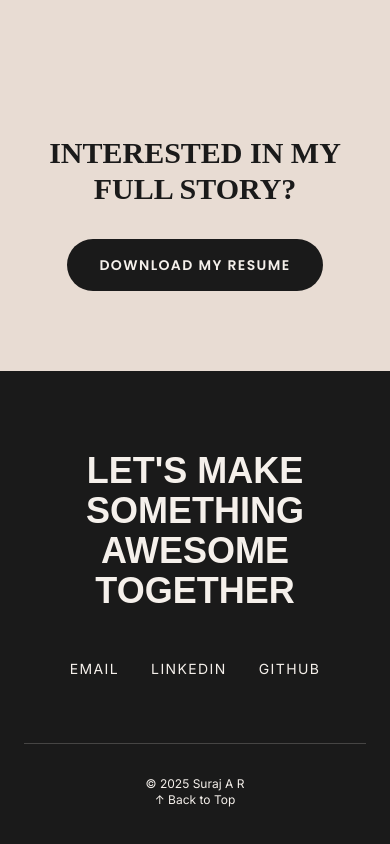
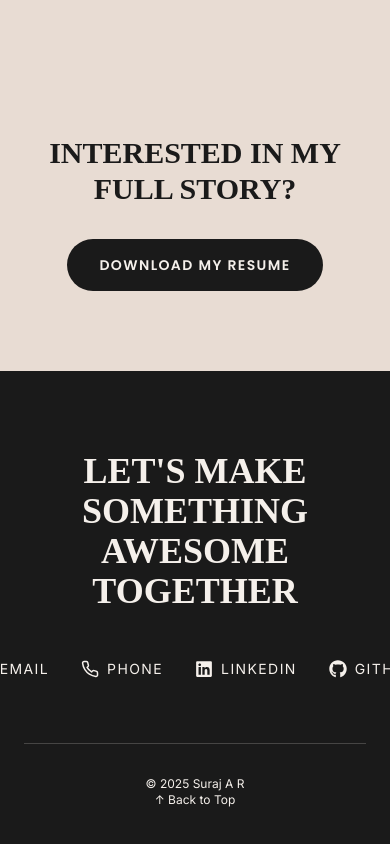
Before and after one commit to surajar36/my-portfolio, a React (Vite) app: page / in a window 390 px wide. Shown: the part 5647-6491 px from the top of the page. Built offline with nearby package versions, Linux system fonts and the light colour scheme; a web font is replaced by a local one.

Commit message:
Footer changes Phone + icons for email, github & linkdin

```diff
--- a/src/components/Footer.jsx
+++ b/src/components/Footer.jsx
@@ -1,20 +1,62 @@
 import React from 'react';
 import { portfolioData } from '../data/portfolioData';
+import { FiMail, FiPhone } from "react-icons/fi";   // Email and Phone icons
+import { FaGithub, FaLinkedin } from "react-icons/fa";  // GitHub + LinkedIn icons
 
 const Footer = () => {
     const { contact, name } = portfolioData;
+
     return (
         <footer id="contact" className="bg-[#1A1A1A] text-[#F5F0EB]">
             <div className="container mx-auto px-6 py-20 md:py-32 text-center">
-                <h2 className="text-4xl md:text-6xl lg:text-7xl font-bold font-clash mb-12">Let's Make Something Awesome Together</h2>
+                {/* Title */}
+                <h2
+                    className="text-4xl md:text-6xl lg:text-7xl font-bold font-clash mb-12"
+                    style={{ fontFamily: 'Gotham' }}
+                >
+                    Let's Make Something Awesome Together
+                </h2>
+
+                {/* Contact Links */}
                 <div className="flex justify-center space-x-8 text-sm uppercase tracking-widest mb-16">
-                    <a href={`mailto:${contact.email}`}>Email</a>
-                    <a href={contact.linkedin} target="_blank" rel="noopener noreferrer">LinkedIn</a>
-                    <a href={contact.github} target="_blank" rel="noopener noreferrer">GitHub</a>
+                    <a
+                        href={`mailto:${contact.email}`}
+                        className="flex items-center space-x-2 hover:opacity-80 transition"
+                    >
+                        <FiMail className="text-lg" />
+                        <span>Email</span>
+                    </a>
+                    <a
+                        href="tel:+917899432080"
+                        className="flex items-center space-x-2 hover:opacity-80 transition"
+                    >
+                        <FiPhone className="text-lg" />
+                        <span>Phone</span>
+                    </a>
+                    <a
+                        href={contact.linkedin}
+                        target="_blank"
+                        rel="noopener noreferrer"
+                        className="flex items-center space-x-2 hover:opacity-80 transition"
+                    >
+                        <FaLinkedin className="text-lg" />
+                        <span>LinkedIn</span>
+                    </a>
+                    <a
+                        href={contact.github}
+                        target="_blank"
+                        rel="noopener noreferrer"
+                        className="flex items-center space-x-2 hover:opacity-80 transition"
+                    >
+                        <FaGithub className="text-lg" />
+                        <span>GitHub</span>
+                    </a>
                 </div>
+
+                {/* Bottom Bar */}
                 <div className="border-t border-[#F5F0EB]/20 pt-8 mt-16 flex flex-col md:flex-row justify-between items-center text-xs">
                     <p>© {new Date().getFullYear()} {name}</p>
-                    <a href="#hero">↑ Back to Top</a>
+                    <a href="#hero" className="hover:opacity-80 transition">↑ Back to Top</a>
                 </div>
             </div>
         </footer>
```
